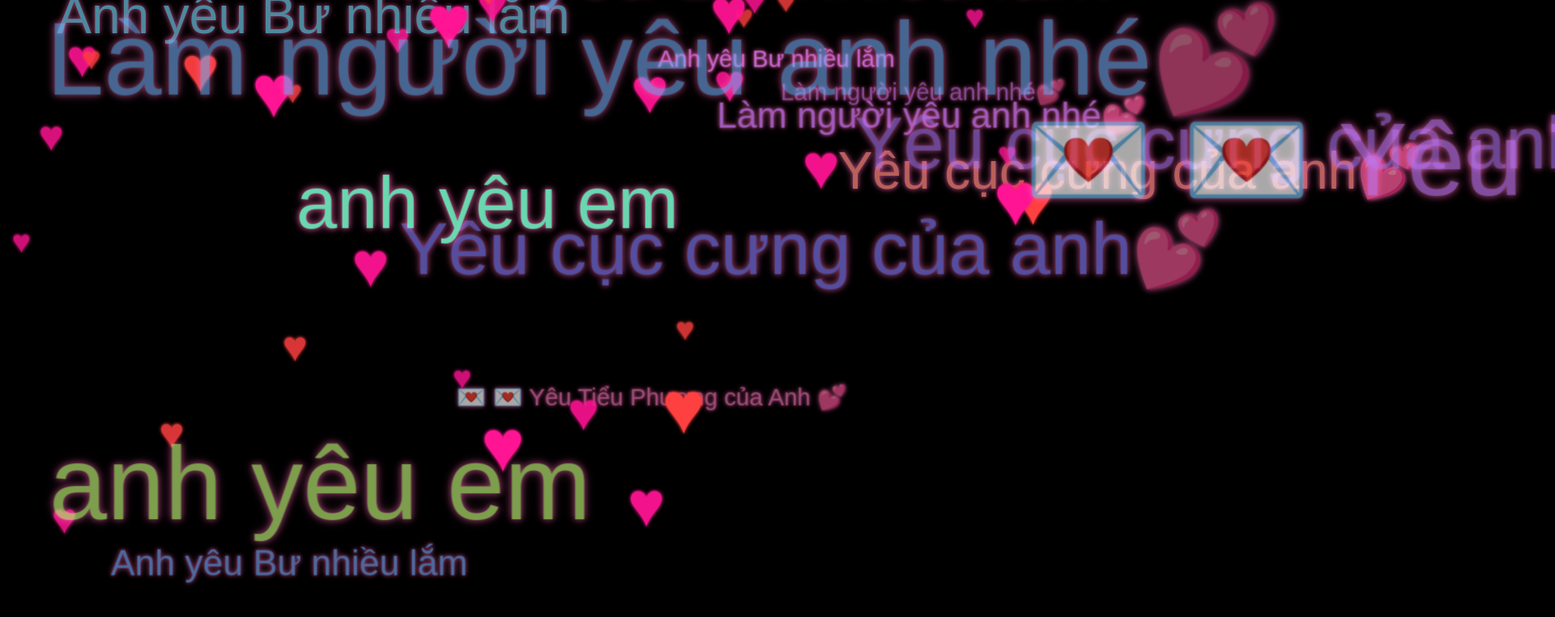
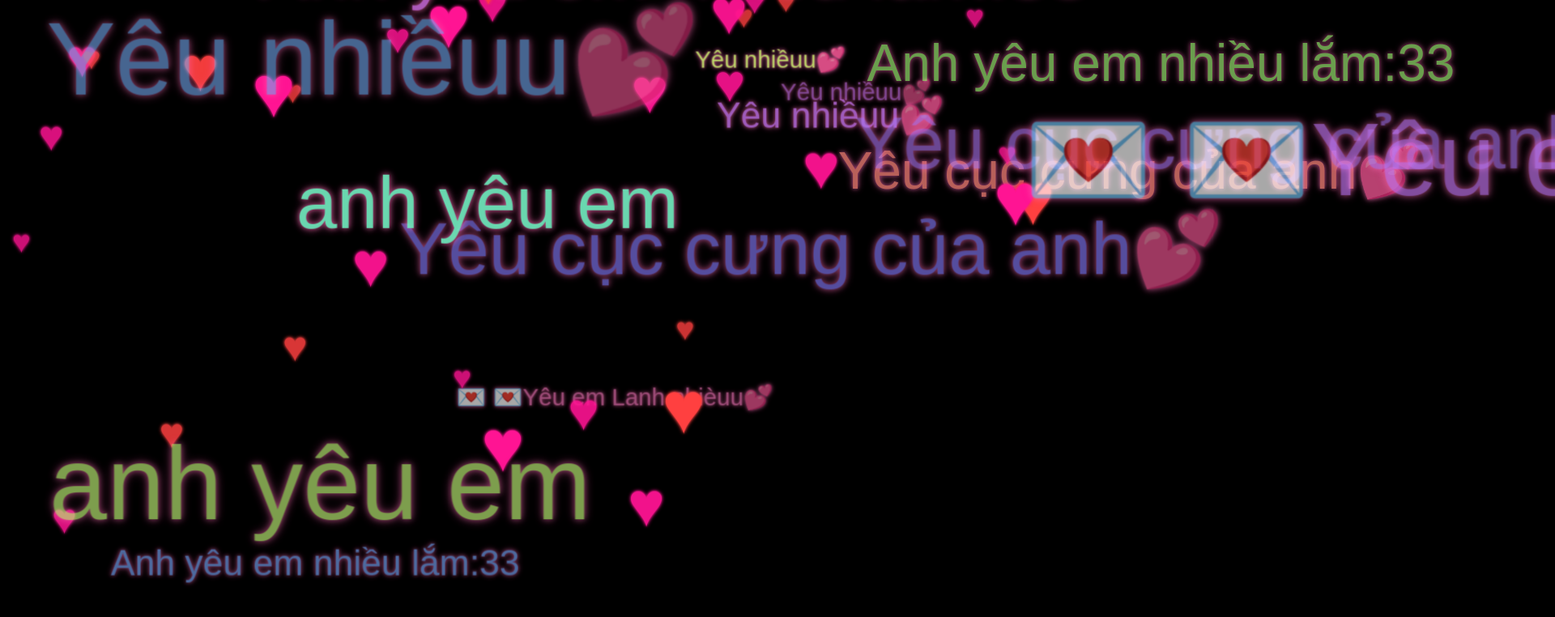
Before and after one commit to loveu04/love01, a plain HTML site: page index.html in a window 1280 px wide. Shown: the top 762 px of the page at 81% size, 1920 px wide, since content can reach past the window. Drawn offline with Linux system fonts and the light colour scheme.

Commit message:
Update index.htmlanh

```diff
--- a/index.html
+++ b/index.html
@@ -134,11 +134,11 @@
     </audio>
     <script>
         const texts = [
-               " 💌 💌 Yêu Tiểu Phượng của Anh 💕",
-"Làm người yêu anh nhé💕",
-"Yêu Bư thối💕",
+               " 💌 💌Yêu em Lanh nhièuu💕",
+"Yêu nhiềuu💕",
+"Yêu em:33💕",
 "anh yêu em",
-"Anh yêu Bư nhiều lắm",
+"Anh yêu em nhiều lắm:33",
 "Yêu cục cưng của anh💕",
         ];
 
```
